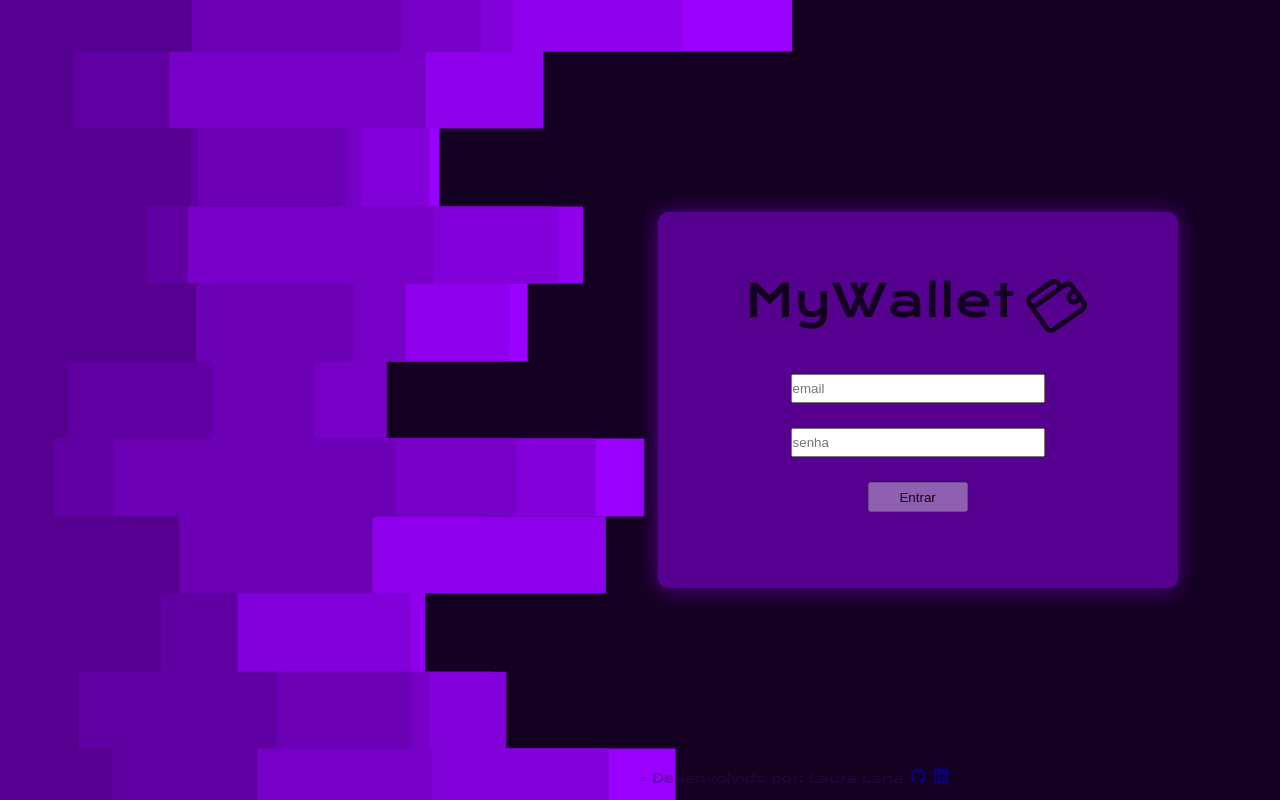
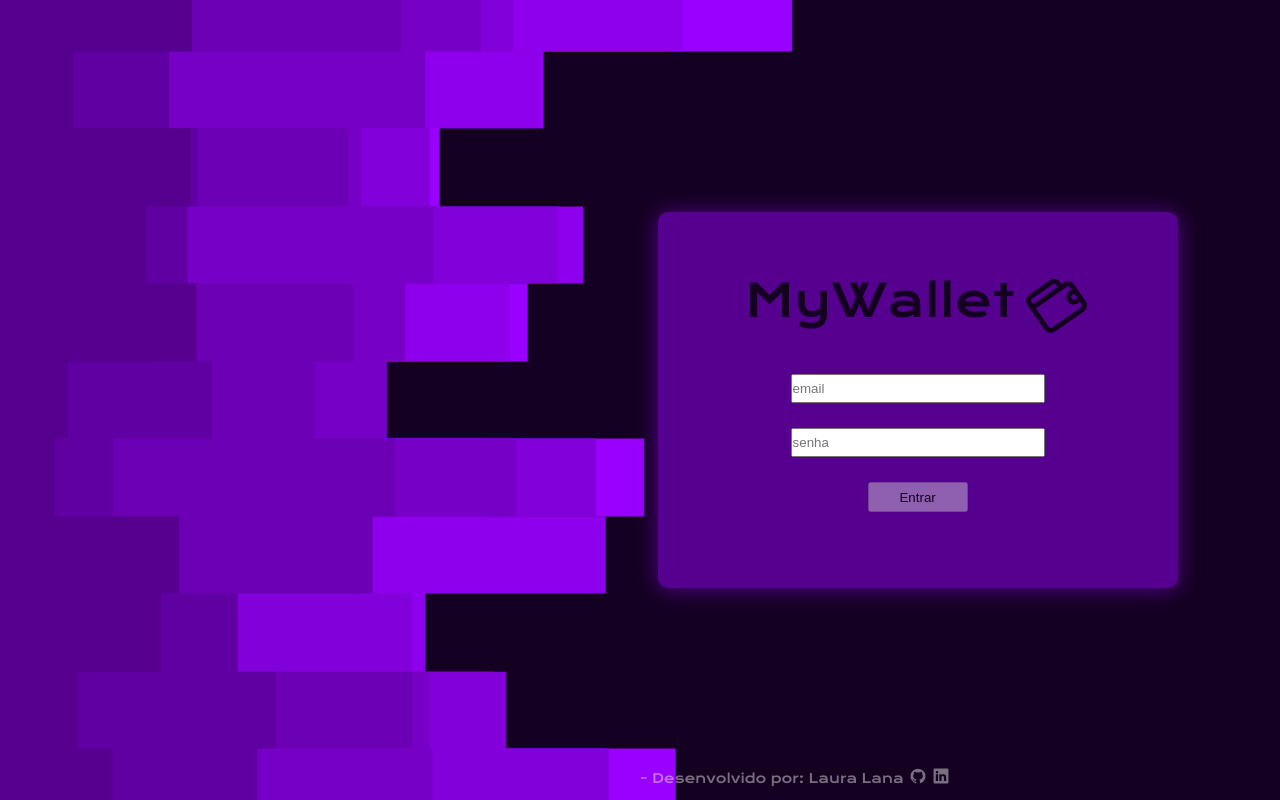
Before and after one commit to lauralana/Project-MyWallet, a React (Create React App) app: page / in a window 1280 px wide. Built offline with nearby package versions, Linux system fonts and the light colour scheme; a web font is replaced by a local one.

Commit message:
edições de visualização para o vercel

```diff
--- a/src/pages/Login.js
+++ b/src/pages/Login.js
@@ -93,10 +93,11 @@ class Login extends React.Component {
         <footer>
           <p> - Desenvolvido por: Laura Lana </p>
           <a href="https://github.com/lauralana" target="blanck" name="gitm" id="gitm" className="flex">
-             <UilGithub size={18} />
+             <UilGithub size={18} color="whitesmoke"/>
+             {/* a versao original o color é omitido, aq é só pro vercel */}
           </a>
           <a href="https://www.linkedin.com/in/laura-lana/" target="blanck" name="gitm" id="gitm" className="flex">
-             <UilLinkedin size={18} />
+             <UilLinkedin size={18} color="whitesmoke"/>
           </a>
         </footer>
       </div>
--- a/src/pages/Wallet.js
+++ b/src/pages/Wallet.js
@@ -34,10 +34,10 @@ class Wallet extends React.Component {
         <footer>
         <p> - Desenvolvido por: Laura Lana </p>
           <a href="https://github.com/lauralana" target="blanck" name="gitm" id="gitm" className="flex">
-             <UilGithub size={18} />
+             <UilGithub size={18} color="whitesmoke"/>
           </a>
           <a href="https://www.linkedin.com/in/laura-lana/" target="blanck" name="gitm" id="gitm" className="flex">
-             <UilLinkedin size={18} />
+             <UilLinkedin size={18} color="whitesmoke"/>
           </a>
         </footer>
       </div>
--- a/src/style/login.css
+++ b/src/style/login.css
@@ -75,7 +75,8 @@
 footer {
   align-items: center;
   bottom: 1.5%;
-  color:#320b50;
+  color: whitesmoke;
+  /* color:#320b50; */
   display: flex;
   font-family: 'Krona One';
   font-size: small;
--- a/src/style/wallet.css
+++ b/src/style/wallet.css
@@ -96,20 +96,23 @@ align-items: center;
 .options button {
   margin-left: 45px;
   margin-top: 2%;
-  opacity: 50%;
+  /* opacity: 50%; */
   padding: 8px;
   width: 180px;
 }
 
 .options button:hover {
-  box-shadow: 0 3px 1em black;
+  /* box-shadow: 0 3px 1em black; */
+  font-size: 15px;
+  height: 35px;
+  width: 190px;
 }
 
 .options input {
   display: flex;
   flex-direction: column;
   height: 30px;
-  opacity: 50%;
+  /* opacity: 50%; */
   width: 190px;
 }
 
@@ -117,7 +120,7 @@ align-items: center;
   display: flex;
   flex-direction: column;
   height: 33px;
-  opacity: 50%;
+  /* opacity: 50%; */
   padding: 6px;
   width: 200px;
 }
```
